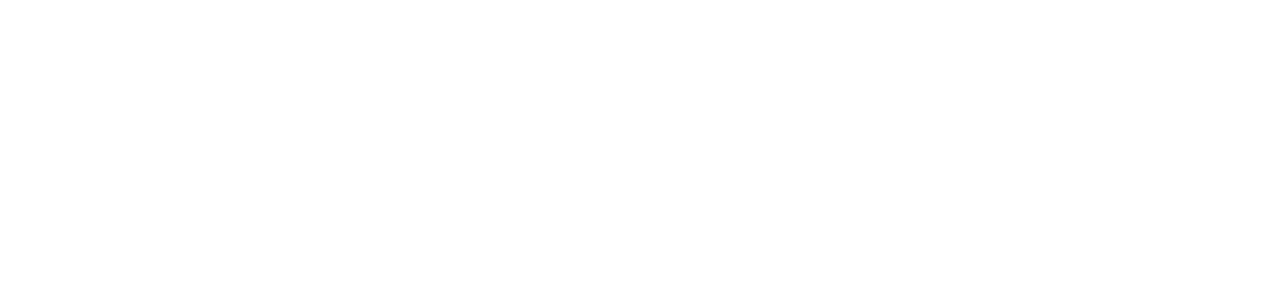
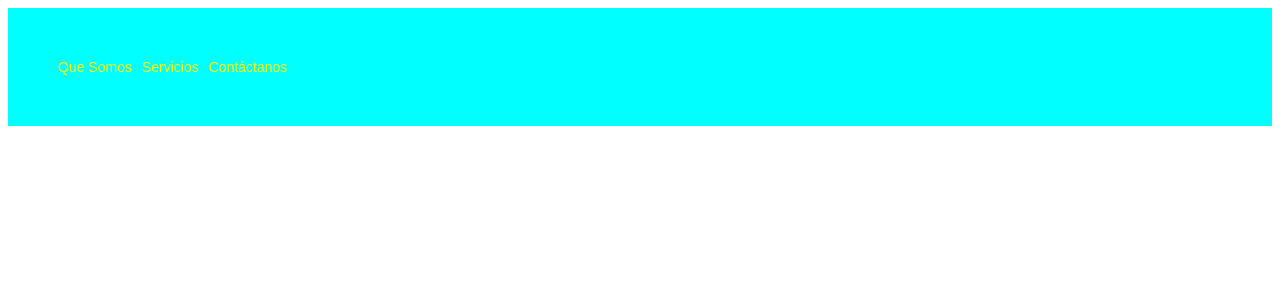
Before and after one commit to vidasanta/hola-mundo-3, a React (Vite) app: page /pantalla7 in a window 1280 px wide. Before the commit this address had no page. Shown: the top 300 px of the page. Built offline with nearby package versions, Linux system fonts and the light colour scheme.

Commit message:
barra de navegacion

```diff
--- a/src/App.jsx
+++ b/src/App.jsx
@@ -12,6 +12,7 @@
 import { GoogleLink} from './GoogleLink'
 import { ImageViewer } from './ImageViewer'
 import { IngresoTexto } from './IngresoTexto'
+import { Navegacion } from './Navegacion'
 
 export default function App() {
   return (
@@ -37,6 +38,9 @@
             }
             />
           <Route path="/pantalla6" element={<TercerComponente nombre= "carlos" edad ={30} nacionalidad="uruguayo" />} />
+          <Route path="/pantalla7" element={<Navegacion />} />
+
+
         </Routes>
       </Router>
     </main>
--- /dev/null
+++ b/src/Navegacion.css
@@ -0,0 +1,12 @@
+.Navegacion {
+    background-color: #00ffff;
+    padding: 50px;
+}
+
+.Navegacion a {
+    color: #ffff00;
+    font-size: 14px;
+    font-family: Arial, sans-serif;
+    margin-right: 10px;
+    text-decoration: none;
+}
--- /dev/null
+++ b/src/Navegacion.jsx
@@ -0,0 +1,13 @@
+import React from 'react';
+import { Link } from 'react-router-dom';
+import './Navegacion.css'
+
+export const Navegacion = () => {
+    return (
+        <div className="Navegacion">
+            <Link to="/pantalla4">Que Somos</Link>
+            <Link to="/pantalla2">Servicios</Link>
+            <Link to="/pantalla3">Contáctanos</Link>
+        </div>
+    );
+}
```
